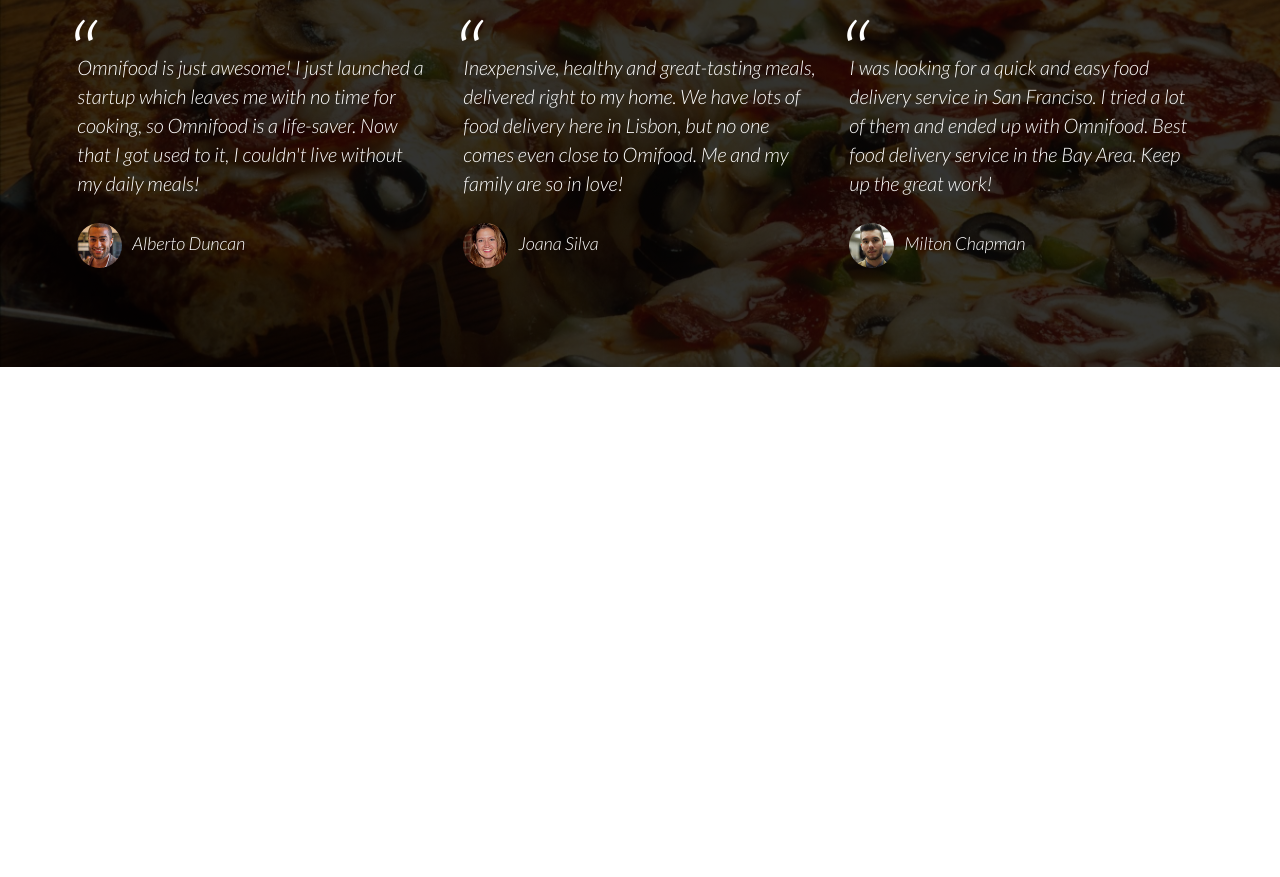
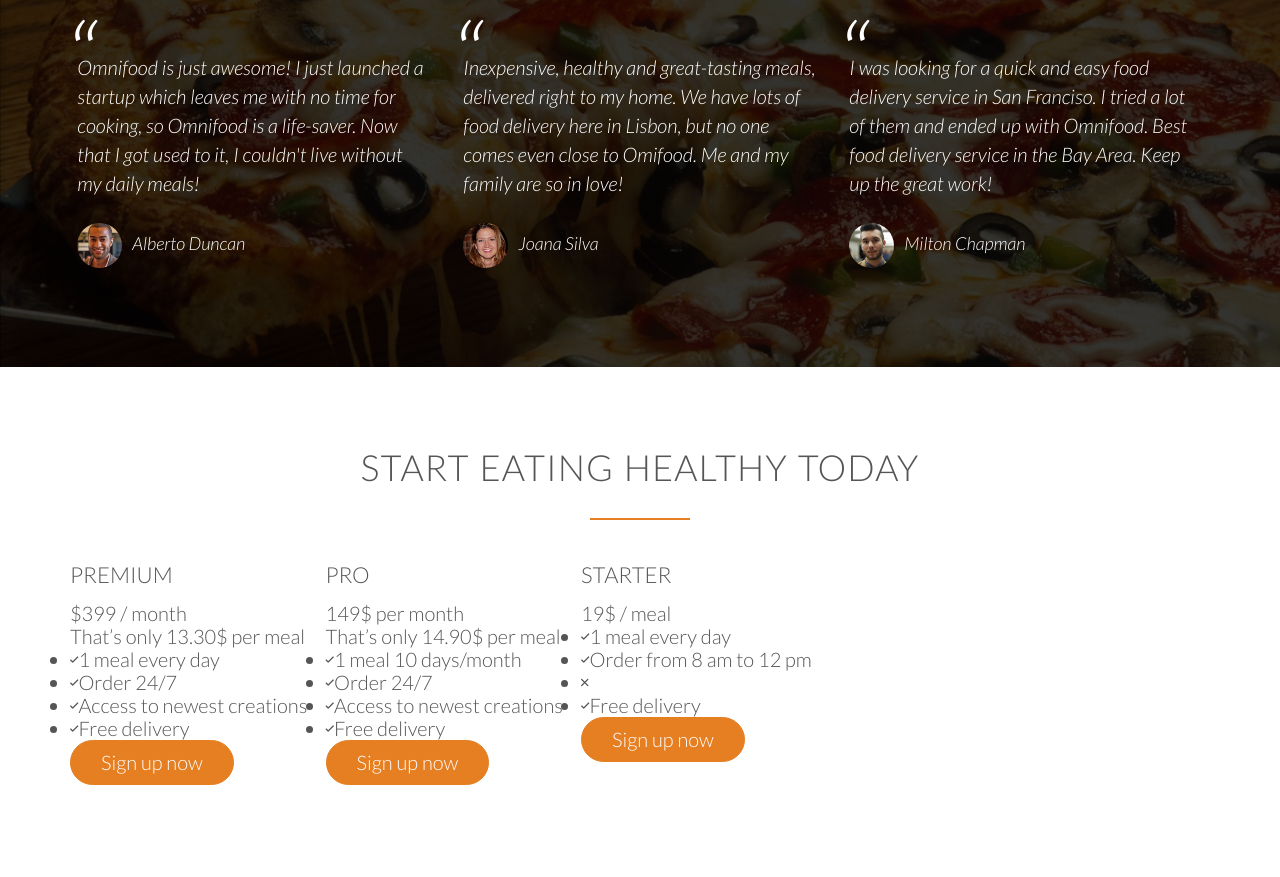
Before and after one commit to disneywalt19/Omnifood, a plain HTML site: page index.html in a window 1280 px wide. Shown: the part 3554-4431 px from the top of the page. Before the commit the page ends 3921 px from the top, so only its background shows below. Drawn offline with Linux system fonts and the light colour scheme.

Commit message:
Building the sign-up section-part1

```diff
--- a/index.html
+++ b/index.html
@@ -249,7 +249,77 @@
 
     </section>
 
+    <section class="section-plans">
+        <div class="row">
+            <h2>Start eating healthy today</h2>
+        </div>
+        <div class="row">
+            <div class="col span-1-to-3">
+                <div class="plan-box">
+                    <div>
+                        <h3>Premium</h3>
+                        <p class="plan-price">$399 / month</p>
+                        <p class="plan-price-meal">That’s only 13.30$ per meal</p>
+                    </div>
+                    <div>
+                        <ul>
+                            <li><i class="ion-ios-checkmark"></i>1 meal every day</li>
+                            <li><i class="ion-ios-checkmark"></i>Order 24/7</li>
+                            <li><i class="ion-ios-checkmark"></i>Access to newest creations</li>
+                            <li><i class="ion-ios-checkmark"></i>Free delivery</li>
+                        </ul>
+                    </div>
 
+                    <div>
+                        <a href="#" class="btn btn-full">Sign up now</a>
+                    </div>
+                </div>
+            </div>
+            <div class="col span-1-to-3">
+                <div class="plan-box">
+                    <div>
+                        <h3>Pro</h3>
+                        <p class="plan-price">149$ per month</p>
+                        <p class="plan-price-meal">That’s only 14.90$ per meal</p>
+                    </div>
+                    <div>
+                        <ul>
+                            <li><i class="ion-ios-checkmark"></i>1 meal 10 days/month</li>
+                            <li><i class="ion-ios-checkmark"></i>Order 24/7</li>
+                            <li><i class="ion-ios-checkmark"></i>Access to newest creations</li>
+                            <li><i class="ion-ios-checkmark"></i>Free delivery</li>
+                        </ul>
+                    </div>
+
+                    <div>
+                        <a href="#" class="btn btn-full">Sign up now</a>
+                    </div>
+                </div>
+            </div>
+            <div class="col span-1-to-3">
+                <div class="plan-box">
+                    <div>
+                        <h3>Starter</h3>
+                        <p class="plan-price">19$ / meal</p>
+                        <p class="plan-price-meal"></p>
+                    </div>
+                    <div>
+                        <ul>
+                            <li><i class="ion-ios-checkmark"></i>1 meal every day</li>
+                            <li><i class="ion-ios-checkmark"></i>Order from 8 am to 12 pm</li>
+                            <li><i class="ion-ios-close"></i></li>
+                            <li><i class="ion-ios-checkmark"></i>Free delivery</li>
+                        </ul>
+                    </div>
+
+                    <div>
+                        <a href="#" class="btn btn-full">Sign up now</a>
+                    </div>
+                </div>
+            </div>
+        </div>
+
+    </section>
 
 </body>
 
@@ -259,6 +329,28 @@
 
 <!--
 
+Plan 1:
+399$ per month
+
+1 meal every day
 
 
+
+
+
+Plan 2: Pro
+
+
+
+Order 24/7
+Access to newest creations
+Free delivery
+
+
+Plan 3: Starter
+
+
+
+Free delivery
+
 -->
```
